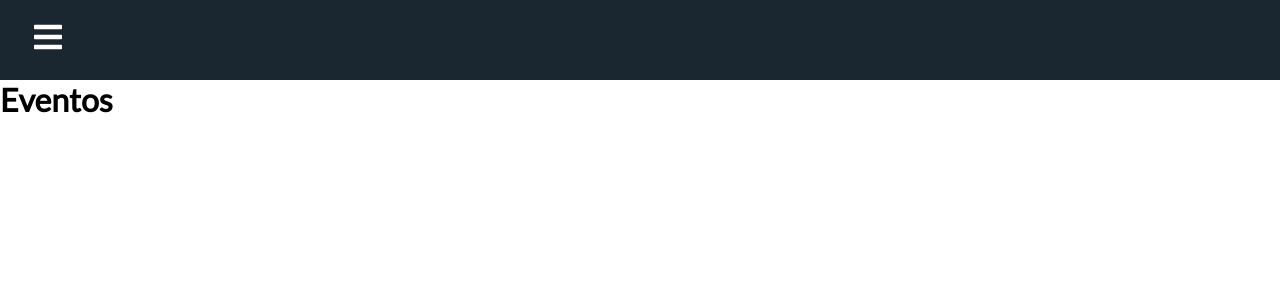
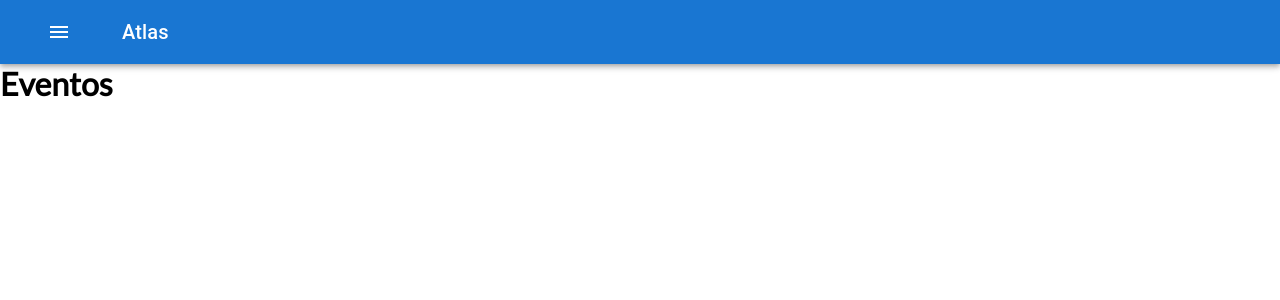
Before and after one commit to ldvsqz/atlas-gym-partner, a React (Vite) app: page /events in a window 1280 px wide. Shown: the top 300 px of the page. Built offline with nearby package versions, Linux system fonts and the light colour scheme.

Commit message:
menu styles

```diff
--- a/src/Components/Menu/Menu.jsx
+++ b/src/Components/Menu/Menu.jsx
@@ -1,51 +1,93 @@
 import React, { useState } from 'react';
 import { Link } from "react-router-dom";
 import { MenuData } from './MenuData';
-import { IconContext } from 'react-icons';
-import * as  FaIcons from "react-icons/fa";
-import * as  AiIcons from "react-icons/ai";
 import './Menu.css';
 import Logout from '../Logout/Logout';
+import Box from '@mui/material/Box';
+import Drawer from '@mui/material/Drawer';
+import List from '@mui/material/List';
+import ListItem from '@mui/material/ListItem';
+import ListItemButton from '@mui/material/ListItemButton';
+import ListItemIcon from '@mui/material/ListItemIcon';
+import ListItemText from '@mui/material/ListItemText';
+import Toolbar from '@mui/material/Toolbar';
+import IconButton from '@mui/material/IconButton';
+import MenuIcon from '@mui/icons-material/Menu';
+import AppBar from '@mui/material/AppBar';
+import Typography from '@mui/material/Typography';
+import Divider from '@mui/material/Divider';
+import LogoutIcon from '@mui/icons-material/Logout';
+
+
+
 
 function Menu() {
 
-  const [sidebar, setSidebar] = useState(false)
+  const [uid, setUid] = useState(localStorage.getItem('UID'))
+  console.log(uid);
+  const [showMenu, setMenu] = useState(false);
 
-  const showSidebar = () => setSidebar(!sidebar)
+  const toggleDrawer = (open) => (event) => {
+    if (event.type === 'keydown' && (event.key === 'Tab' || event.key === 'Shift')) {
+      return;
+    }
+    setMenu(open);
+  };
+
+  const list = () => (
+    <Box
+      sx={{ width: 250 }}
+      role="presentation"
+      onClick={toggleDrawer(false)}
+      onKeyDown={toggleDrawer(false)}
+    >
+      <List>
+        {MenuData.map((item) => (
+          <ListItem key={item.title} disablePadding>
+            <ListItemButton component={Link} to={{pathname: item.path === "/user/:uid" ? `/user/${uid}` : item.path, state: { fromDashboard: true } }}>
+              <ListItemIcon>
+                {item.icon}
+              </ListItemIcon>
+              <ListItemText primary={item.title} />
+            </ListItemButton>
+          </ListItem>
+        ))}
+        <Divider />
+        <Logout />
+      </List>
+    </Box>
+  );
 
 
   return (
-    <>
-      <IconContext.Provider value={{ color: '#fff' }}>
-        <div className='navbar'>
-          <div>
-            <Link to="#" className='menu-bars'>
-              <FaIcons.FaBars onClick={showSidebar} />
-            </Link>
-          </div>
-          <nav className={sidebar ? 'nav-menu active' : 'nav-menu'}>
-            <ul className='nav-menu-items' onClick={showSidebar} >
-              <li className='navbar-toggle'>
-                <Link to='#' className='menu-bars'>
-                  <AiIcons.AiOutlineClose />
-                </Link>
-              </li>
-              {MenuData.map((item, index) => {
-                return (
-                  <li key={index} className={item.cName}>
-                    <Link to={item.path}>
-                      {item.icon}
-                      <span>{item.title}</span>
-                    </Link>
-                  </li>
-                )
-              })}
-            </ul>
-            <Logout/>
-          </nav>
-        </div>
-      </IconContext.Provider>
-    </>
+    <div>
+      <Box sx={{ flexGrow: 1 }}>
+        <AppBar position="static" >
+          <Toolbar sx={{ marginRight: 'auto' }}>
+            <IconButton
+              onClick={toggleDrawer(true)}
+              size="large"
+              color="inherit"
+              edge="start"
+              aria-label="menu"
+              sx={{ mr: 2 }}
+            >
+              <MenuIcon />
+            </IconButton>
+            <Typography variant="h6" component="div" sx={{ flexGrow: 1 }}>
+              Atlas
+            </Typography>
+          </Toolbar>
+        </AppBar>
+      </Box>
+      <Drawer
+        anchor={'left'}
+        open={showMenu}
+        onClose={toggleDrawer(false)}
+      >
+        {list()}
+      </Drawer>
+    </div>
   );
 }
 
--- a/src/Components/Menu/MenuData.jsx
+++ b/src/Components/Menu/MenuData.jsx
@@ -1,32 +1,30 @@
-import * as  FaIcons from "react-icons/fa"
-import * as  AiIcons from "react-icons/ai"
-import * as  IoIcons from "react-icons/io"
-
-//https://react-icons.github.io/react-icons/icons?name=fa
-
+import HomeIcon from '@mui/icons-material/Home';
+import GroupIcon from '@mui/icons-material/Group';
+import EmojiEventsIcon from '@mui/icons-material/EmojiEvents';
+import AccountBoxIcon from '@mui/icons-material/AccountBox';
 export const MenuData = [
     {
         title: 'Inicio',
         path: '/',
-        icon: <AiIcons.AiFillHome/>,
+        icon: <HomeIcon/>,
         cName: 'nav-text'
     },
     {
         title: 'Usuarios',
         path: '/users',
-        icon: <IoIcons.IoIosPaper/>,
+        icon: <GroupIcon/>,
         cName: 'nav-text'
     },
     {
         title: 'Eventos',
         path: '/events',
-        icon: <FaIcons.FaCartPlus/>,
+        icon: <EmojiEventsIcon/>,
         cName: 'nav-text'
     },
     {
         title: 'Mi perfil',
         path: '/user/:uid',
-        icon: <FaIcons.FaCartPlus/>,
+        icon: <AccountBoxIcon/>,
         cName: 'nav-text'
     }
 ]
--- a/src/Pages/Login/Login.jsx
+++ b/src/Pages/Login/Login.jsx
@@ -18,6 +18,12 @@ function Login() {
       UserService.get(user.uid).then(client => {
         if (!!client) {
           const uid = user.uid;
+          try {
+            localStorage.setItem('UID', uid);
+          } catch (error) {
+            console.log(error);
+          }
+          localStorage.setItem('UID', uid);
           navigate(`/user/${uid}`, { state: { uid } });
         }
       });
--- a/src/Pages/User/User.jsx
+++ b/src/Pages/User/User.jsx
@@ -21,6 +21,7 @@ function User() {
   const [user, setUser] = useState({});
   const [stats, setStats] = useState({});
   const [loading, setLoading] = useState(true);
+  console.log(location);
 
 
   useEffect(() => {
--- a/src/Pages/User/Users.jsx
+++ b/src/Pages/User/Users.jsx
@@ -79,12 +79,12 @@ function User() {
             <CircularProgress color="inherit" />
           </Backdrop>
         ) : (
-          <Box sx={{ width: '100%', maxWidth: 1080 }}>
+          <Box sx={{ width: '100%'}}>
             <Typography variant="h4" gutterBottom>
               Lista de usuarios
             </Typography>
             <TableContainer component={Paper}>
-              <Table sx={{ minWidth: 650 }} aria-label="simple table">
+              <Table sx={{ minWidth: '100%' }} aria-label="simple table">
                 <TableHead>
                   <TableRow>
                     <TableCell>Nombre</TableCell>
```
